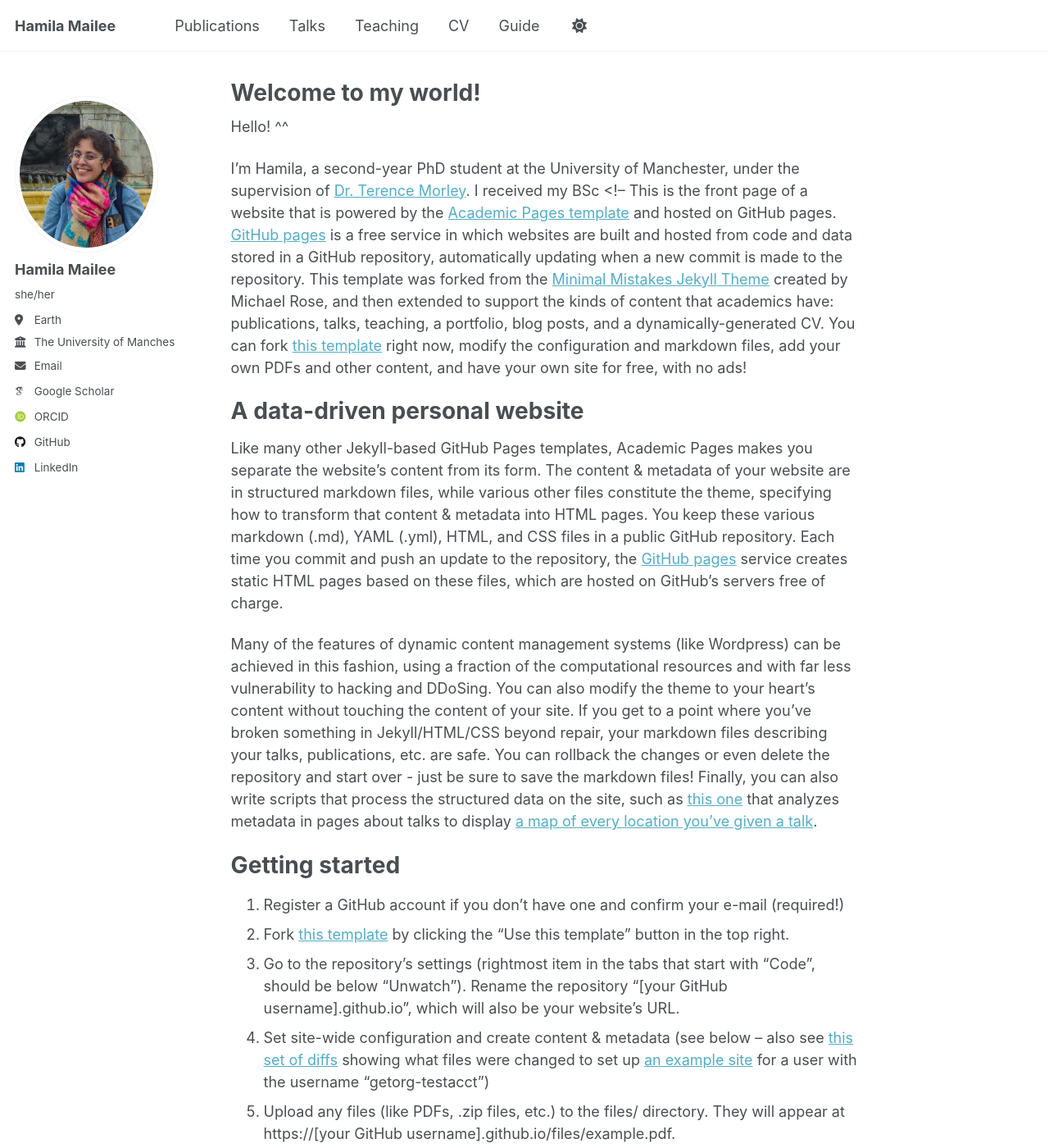
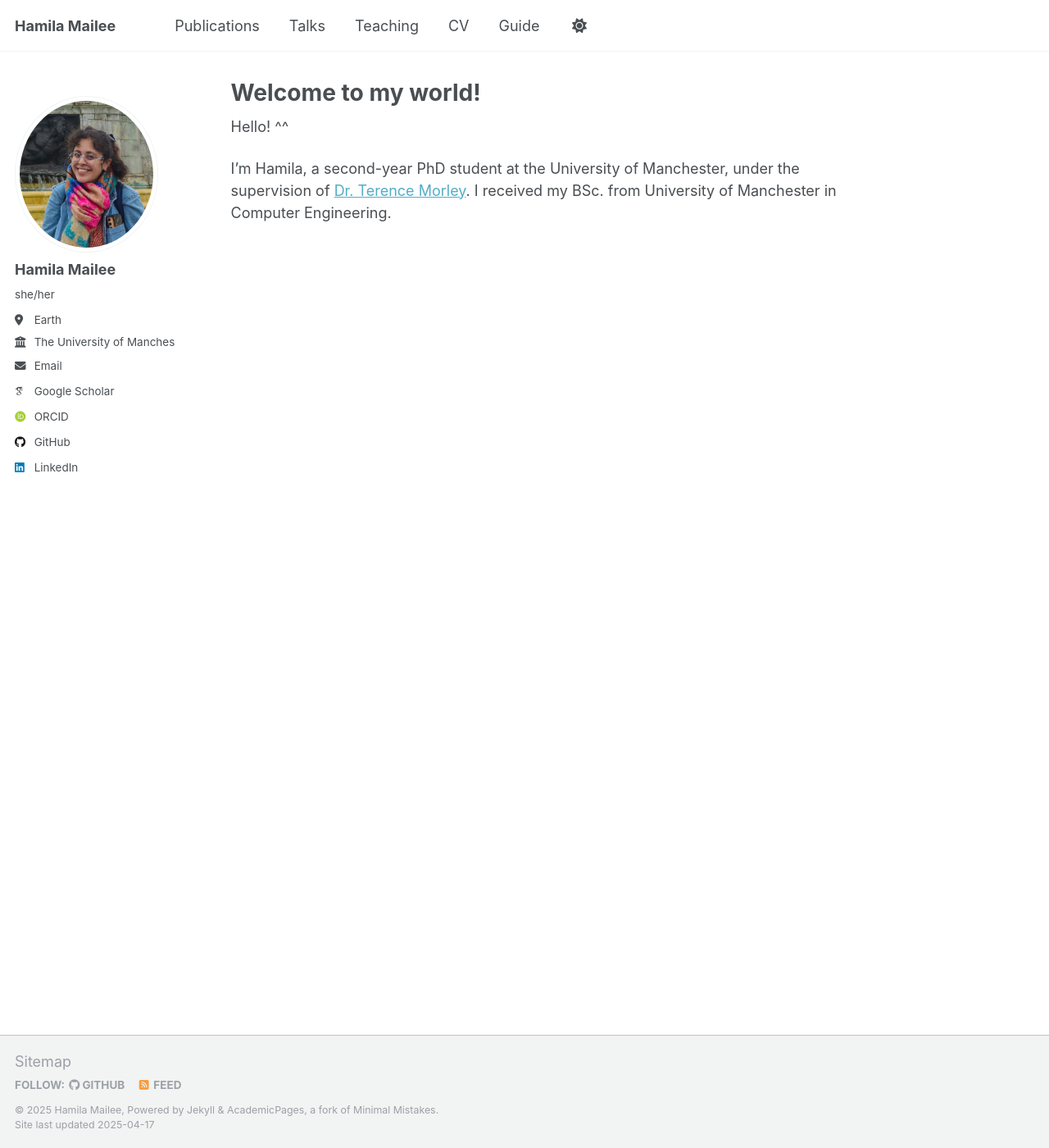
Before and after one commit to hamilamailee/hamilamailee.github.io, a Jekyll site: the page built from _pages/about.md, in a window 1280 px wide and 1400 px high. Shown: the whole window at 82% size. Built offline with Jekyll 4.4.1, drawn with Linux system fonts in a browser that asks for light colours; some web fonts are replaced; some of the changed text lies outside the part shown.

Commit message:
Fixed about

```diff
--- a/_pages/about.md
+++ b/_pages/about.md
@@ -9,7 +9,8 @@ redirect_from:
 
 Hello! ^^
 
-I'm Hamila, a second-year PhD student at the University of Manchester, under the supervision of <a href="https://research.manchester.ac.uk/en/persons/terence.morley">Dr. Terence Morley</a>. I received my BSc
+I'm Hamila, a second-year PhD student at the University of Manchester, under the supervision of <a href="https://research.manchester.ac.uk/en/persons/terence.morley">Dr. Terence Morley</a>. I received my BSc. from University of Manchester in Computer Engineering.
+
 <!-- This is the front page of a website that is powered by the [Academic Pages template](https://github.com/academicpages/academicpages.github.io) and hosted on GitHub pages. [GitHub pages](https://pages.github.com) is a free service in which websites are built and hosted from code and data stored in a GitHub repository, automatically updating when a new commit is made to the repository. This template was forked from the [Minimal Mistakes Jekyll Theme](https://mmistakes.github.io/minimal-mistakes/) created by Michael Rose, and then extended to support the kinds of content that academics have: publications, talks, teaching, a portfolio, blog posts, and a dynamically-generated CV. You can fork [this template](https://github.com/academicpages/academicpages.github.io) right now, modify the configuration and markdown files, add your own PDFs and other content, and have your own site for free, with no ads!
 
 A data-driven personal website
```
